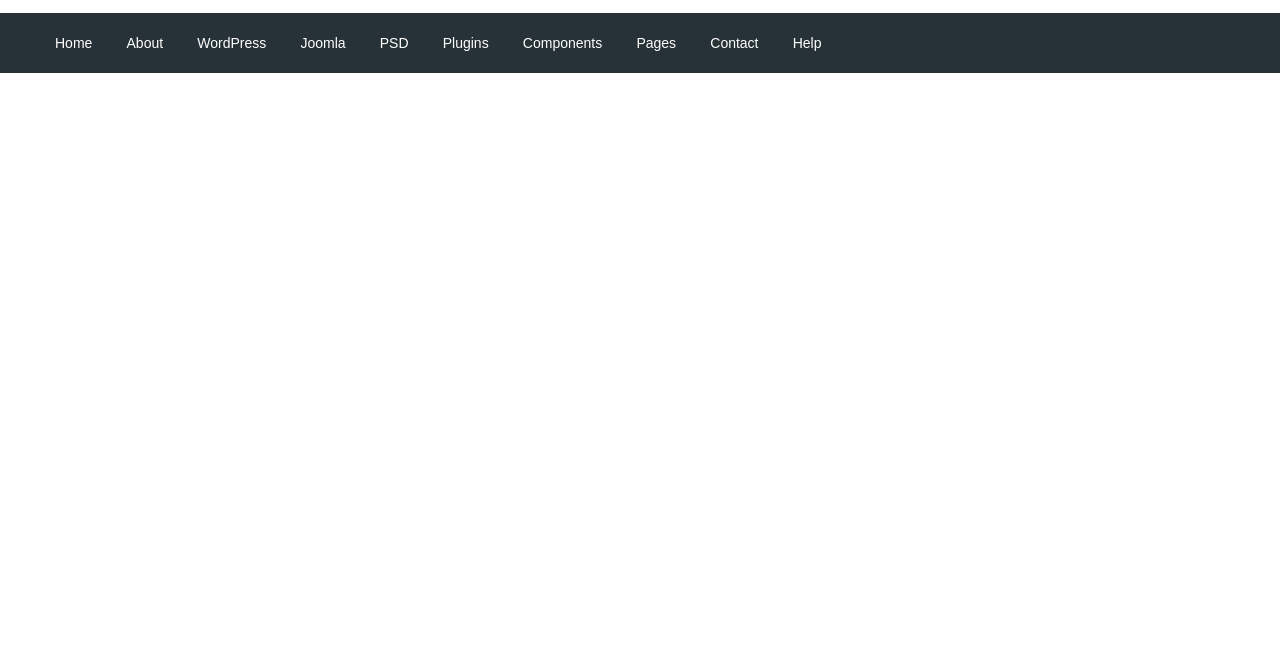
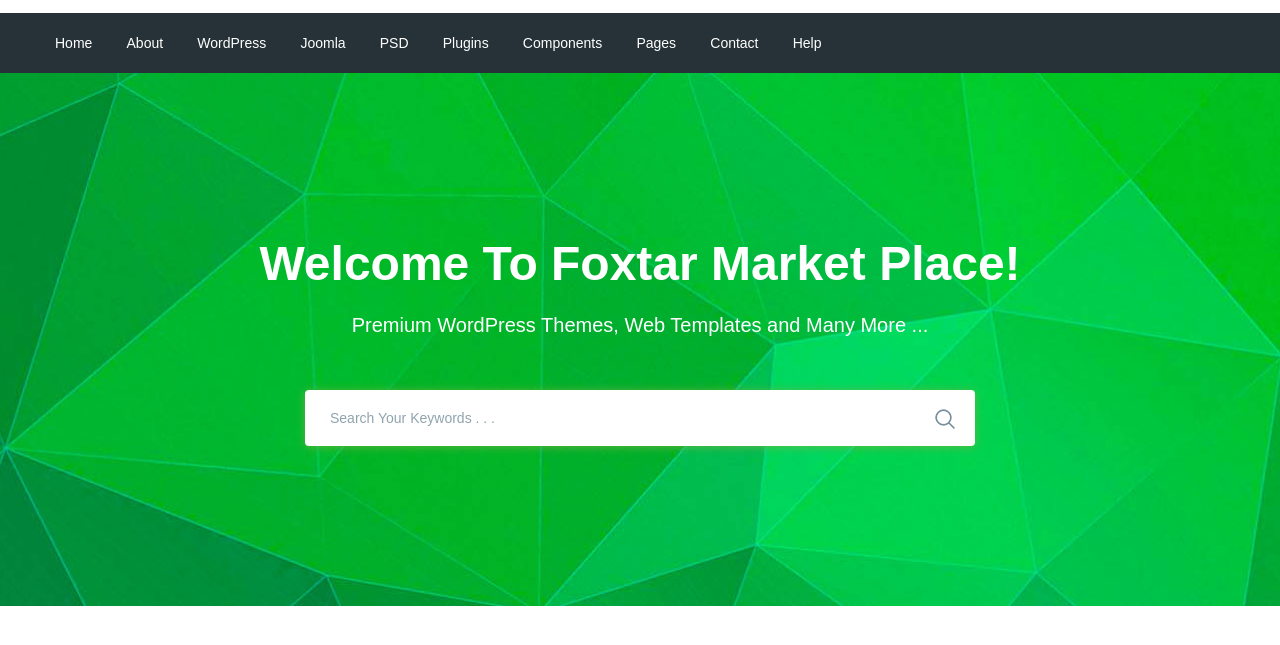
Before and after one commit to Alek-FFF/moderno, a website: page app/index.html in a window 1280 px wide. Shown: the part 77-722 px from the top of the page. Drawn offline with nearby package versions, Linux system fonts and the light colour scheme; files that its build step writes are made by us from their sources.

Commit message:
added search

```diff
--- a/app/index.html
+++ b/app/index.html
@@ -37,8 +37,6 @@
             <a href="#" class="header__btn header__btn-login">Login</a>
             <a href="#" class="header__btn header__btn-register">Register</a>
           </div>
-
-
         </div>
       </div>
     </div>
@@ -80,8 +78,28 @@
         </nav>
       </div>
     </div>
+  </header>
 
-  </header>
+  <section class="search" style="background-image: url(images/search-bg.jpg);">
+    <div class="container">
+      <div class="search__inner">
+        <div class="search__inner-title">
+          Welcome To Foxtar Market Place!
+        </div>
+        <div class="search__inner-text">
+          Premium WordPress Themes, Web Templates and Many More ...
+        </div>
+        <div class="search__inner-form">
+          <form>
+            <input type="text" placeholder="Search Your Keywords . . ." required>
+            <button type="submit">
+              <img src="images/icons/search.png" alt="">
+            </button>
+          </form>
+        </div>
+      </div>
+    </div>
+  </section>
 
 
 
--- a/app/scss/style.scss
+++ b/app/scss/style.scss
@@ -52,3 +52,56 @@
     font-weight: 500;
   }
 }
+.search{
+  min-height: 533px;
+  background-repeat: no-repeat;
+  background-size: cover;
+  background-position: center;
+}
+.search__inner{
+  padding: 155px 0 100px;
+  text-align: center;
+  color: #fff;
+  &-title{
+    font-size: 48px;
+    line-height: 72px;
+    font-weight: 700;
+    text-transform: initial;
+    margin-bottom: 10px;
+  }
+  &-text{
+    font-size: 20px;
+    line-height: 30px;
+    font-weight: 500;
+    margin-bottom: 50px;
+  }
+  &-form{
+    max-width: 670px;
+    margin: 0 auto;
+    position: relative;
+    input{
+      display: block;
+      width: 100%;
+      height: 56px;
+      border-radius: 4px;
+      box-shadow: 0px 1px 10px 0px rgba( 124, 178, 64, 0.75 );
+      border: none;
+      font-size: 14px;
+      font-weight: 500;
+      padding-left: 25px;
+      padding-right: 60px;
+      &::placeholder{
+        color: #90a4ae;
+      }
+
+    }
+    button{
+      position: absolute;
+      border: none;
+      background-color: transparent;
+      right: 20px;
+      top: 19px;
+      padding: 0;
+    }
+  }
+}
```
Also changed, not shown: app/images/icons/search.png (added), app/images/search-bg.jpg (added).
